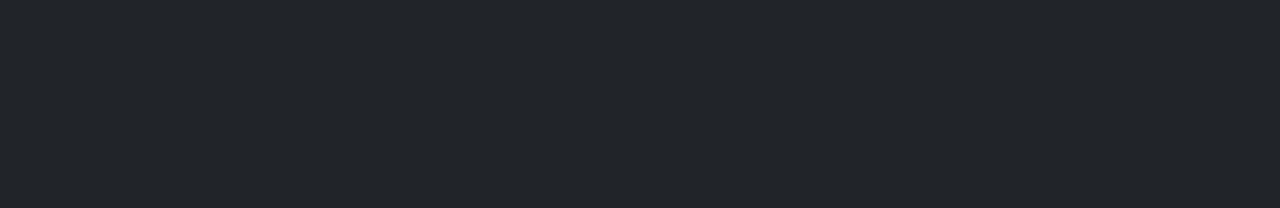
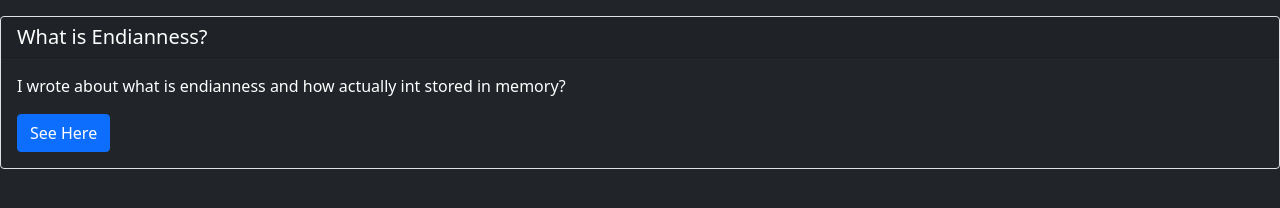
Before and after one commit to nightboard/nightboard.github.io, a plain HTML site: page pages/writing.html in a window 1280 px wide. Drawn offline with nearby package versions, Linux system fonts and the light colour scheme.

Commit message:
artical link added

```diff
--- a/pages/writing.html
+++ b/pages/writing.html
@@ -9,7 +9,14 @@
     <!-- Bootstrap CSS -->
     <link href="https://cdn.jsdelivr.net/npm/bootstrap@5.0.0-beta2/dist/css/bootstrap.min.css" rel="stylesheet" integrity="sha384-BmbxuPwQa2lc/FVzBcNJ7UAyJxM6wuqIj61tLrc4wSX0szH/Ev+nYRRuWlolflfl" crossorigin="anonymous">
 </head>
-<body class="bg-dark" style="height: 100vh;">
+<body class="bg-dark text-white" style="height: 100vh;">
 
+    <div class="card bg-dark border mt-3">
+    <h5 class="card-header">What is Endianness?</h5>
+    <div class="card-body">
+        <p class="card-text">I wrote about what is endianness and how actually int stored in memory?</p>
+        <a href="https://nightboard.github.io/technical_writing/endianness.html" class="btn btn-primary">See Here</a>
+    </div>
+    </div>
 </body>
 </html>
```
